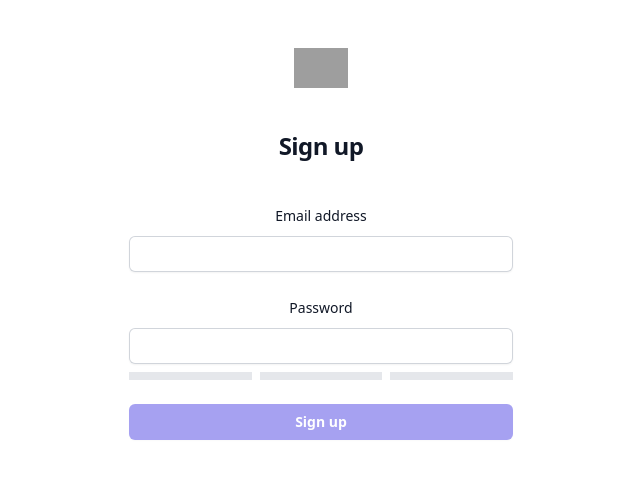
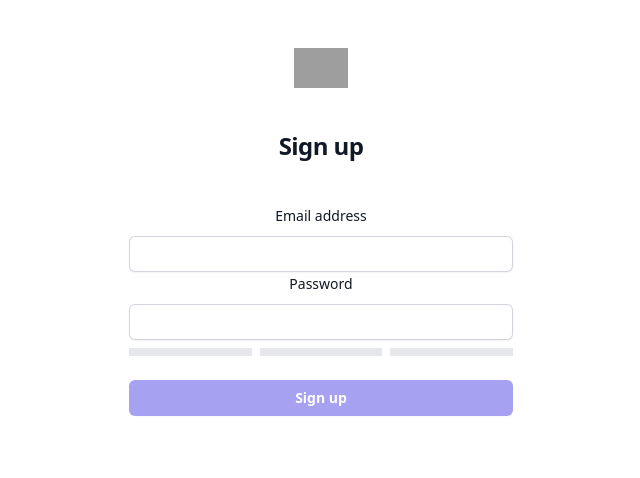
Before and after one commit to SlmSlm/Usense, an Angular app: page / in a window 1280 px wide. Shown: the top 478 px of the page, without its empty margins (319-959 px from the left). Built offline with nearby package versions, Linux system fonts and the light colour scheme; grey boxes are pictures that could not be loaded.

Commit message:
Refactoring, input component added

```diff
--- /dev/null
+++ b/src/app/components/customInput/CustomInput.component.html
@@ -0,0 +1,16 @@
+<div>
+  <label
+    for="email"
+    class="block text-sm font-medium leading-6 text-gray-900"
+    >{{ label }}</label
+  >
+  <div class="mt-2">
+    <input
+      id="{{ inputSet }}"
+      name="{{ inputSet }}"
+      type="{{ inputSet }}"
+      autocomplete="{{ inputSet }}"
+      class="block w-full rounded-md border-0 p-2 py-1.5 text-gray-900 shadow-sm ring-1 ring-inset ring-gray-300 placeholder:text-gray-400 focus:ring-2 focus:ring-inset focus:ring-indigo-600 sm:text-sm sm:leading-6"
+    />
+  </div>
+</div>
--- a/src/app/components/signUp/signUp.component.html
+++ b/src/app/components/signUp/signUp.component.html
@@ -21,56 +21,32 @@
         (ngSubmit)="onSubmit()"
         #testForm="ngForm"
       >
-        <div>
-          <label
-            for="email"
-            class="block text-sm font-medium leading-6 text-gray-900"
-            >Email address</label
-          >
-          <div class="mt-2">
-            <input
-              id="email"
-              name="email"
-              type="email"
-              autocomplete="email"
-              required
-              class="block w-full rounded-md border-0 p-2 py-1.5 text-gray-900 shadow-sm ring-1 ring-inset ring-gray-300 placeholder:text-gray-400 focus:ring-2 focus:ring-inset focus:ring-indigo-600 sm:text-sm sm:leading-6"
+        <app-customInput
+          [label]="'Email address'"
+          [inputSet]="'email'"
+          [required]="true"
         />
-          </div>
-        </div>
 
-        <div>
-          <label
-            for="password"
-            class="block text-sm font-medium leading-6 text-gray-900"
-            >Password</label
-          >
+        <app-customInput
+          [label]="'Password'"
+          [inputSet]="'password'"
+          [required]="true"
+        />
+        <!-- [(ngModel)]="password" -->
+        <!-- (ngModelChange)="passwordStrengthHandler(password)" -->
 
-          <div class="mt-2">
-            <input
-              id="password"
-              name="password"
-              type="password"
-              autocomplete="current-password"
-              required
-              [(ngModel)]="password"
-              (ngModelChange)="passwordStrengthHandler(password)"
-              class="block w-full rounded-md border-0 p-2 py-1.5 text-gray-900 shadow-sm ring-1 ring-inset ring-gray-300 placeholder:text-gray-400 focus:ring-2 focus:ring-inset focus:ring-indigo-600 sm:text-sm sm:leading-6"
-            />
-          </div>
         <app-strengthBar
           [passwordLength]="passwordLength"
           [low]="low"
           [medium]="medium"
           [high]="high"
-          ></app-strengthBar>
-        </div>
+        />
 
         <div>
           <button
             type="submit"
             ng-model="button"
-            [disabled] = "password.length < 8"
+            [disabled]="password.length < 8"
             class="disabled:opacity-50 flex w-full justify-center rounded-md bg-indigo-600 px-3 py-1.5 text-sm font-semibold leading-6 text-white shadow-sm hover:bg-indigo-500 focus-visible:outline focus-visible:outline-2 focus-visible:outline-offset-2 focus-visible:outline-indigo-600"
           >
             Sign up
--- a/src/app/components/signUp/strengthBar/StrengthBar.component.ts
+++ b/src/app/components/strengthBar/StrengthBar.component.ts
@@ -1,4 +1,4 @@
-import { Component, Input, Output } from "@angular/core";
+import { Component, Input } from "@angular/core";
 
 @Component({
   selector: "app-strengthBar",
```
Also changed, not shown: src/app/app.module.ts (+9 -4 lines), src/app/components/customInput/CustomInput.ts (added, +15 -0 lines), src/app/components/strengthBar/StrengthBar.component.html (renamed from src/app/components/signUp/strengthBar/StrengthBar.component.html). Lines whose indentation alone changed are shown as unchanged.
